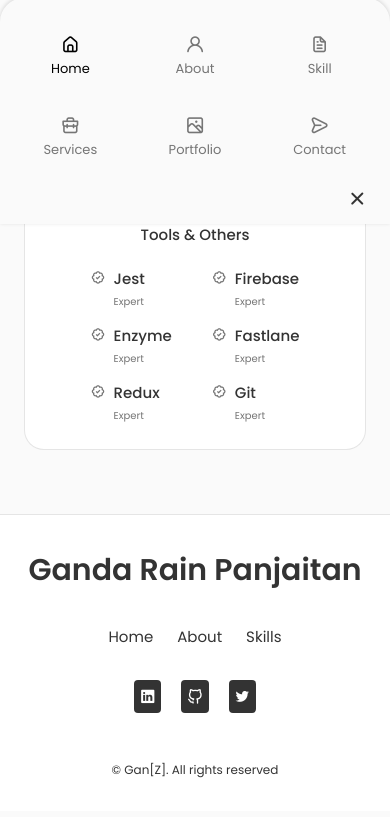
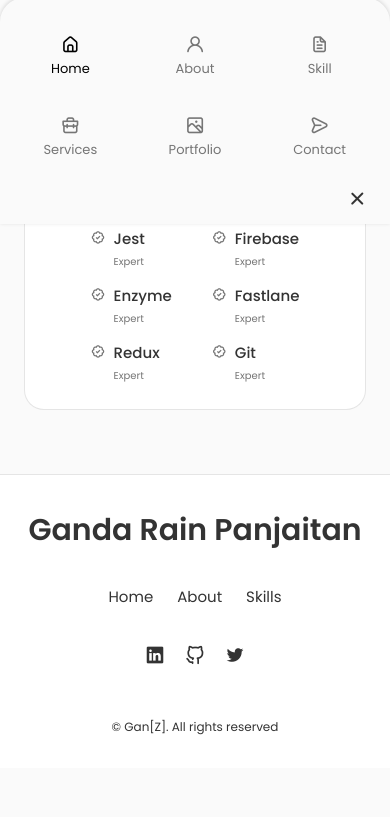
Before and after one commit to gandarain/gandarainpanjaitan, a Next.js app: page / in a window 390 px wide. Shown: the part 1464-2281 px from the top of the page. Built offline with nearby package versions, Linux system fonts and the light colour scheme.

Commit message:
### Fixing miss styling

```diff
--- a/src/components/about/About.jsx
+++ b/src/components/about/About.jsx
@@ -16,13 +16,13 @@ const About = () => (
     <h2 className="section__title">{title}</h2>
     <span className="section__subtitle">{subtitle}</span>
     <div className={`${styles.about__container} container grid`}>
-      <div />
+      <div className={styles.hidden__div} />
       <div className={styles.about__data}>
         <Info />
         <p className={styles.about__description}>
           {description}
         </p>
-        <a href="/CV_Ganda.pdf" download="CV_Ganda Rain Panjaitan" className="button button__flex">
+        <a href="https://gandarain.github.io/gandarainpanjaitan/CV_Ganda.pdf" download="CV_Ganda Rain Panjaitan" className="button button__flex">
           {button_cv}
           <svg
             className="button__icon"
--- a/src/components/about/about.module.css
+++ b/src/components/about/about.module.css
@@ -72,6 +72,10 @@
     padding: 0 5rem;
     margin-bottom: 2rem;
   }
+
+  .hidden__div {
+    display: none;
+  }
 }
 
 /* For medium device */
@@ -83,6 +87,10 @@
   .about__description {
     padding: 0;
   }
+
+  .hidden__div {
+    display: none;
+  }
 }
 
 /* For small device */
@@ -90,4 +98,8 @@
   .about__info {
     grid-template-columns: repeat(2, 1fr);
   }
+
+  .hidden__div {
+    display: none;
+  }
 }
--- a/src/components/footer/footer.module.css
+++ b/src/components/footer/footer.module.css
@@ -35,16 +35,12 @@
 }
 
 .footer__social__link {
-  background-color: var(--title-color);
-  color: var(--container-color);
-  font-size: 0.9rem;
-  padding: 0.3rem 0.4rem;
-  border-radius: 0.5rem;
-  display: inline-flex;
+  font-size: 1.25rem;
+  color: var(--title-color);
 }
 
 .footer__social__link:hover {
-  background-color: var(--title-color-dark);
+  color: var(--title-color-dark);
 }
 
 .footer__copy {
@@ -54,13 +50,3 @@
   text-align: center;
   font-size: var(--smaller-font-size);
 }
-
-/* Breakpoints */
-/* For large device */
-@media screen and (max-width: 992px) {
-  .footer__social__link {
-    padding: 0.25rem 0.35rem;
-    border-radius: 0.25rem;
-    font-size: 1rem;
-  }
-}
```
